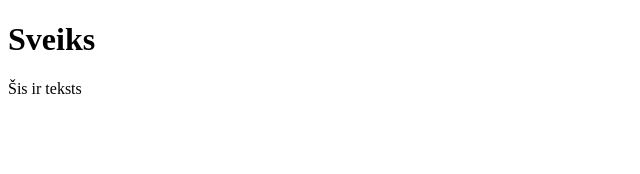
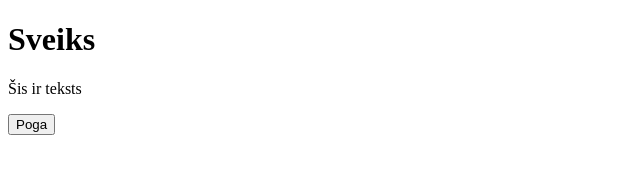
Before and after one commit to sanijafeodosova/git_macibas, a plain HTML site: page index.html in a window 1280 px wide. Shown: the whole page, without its empty margins (0-640 px from the left). Drawn offline with Linux system fonts and the light colour scheme.

Commit message:
added button

```diff
--- a/index.html
+++ b/index.html
@@ -10,6 +10,7 @@
         <p class="text">
             Šis ir teksts
         </p>
+        <button>Poga</button>
     </body>
 
 </html>
```
